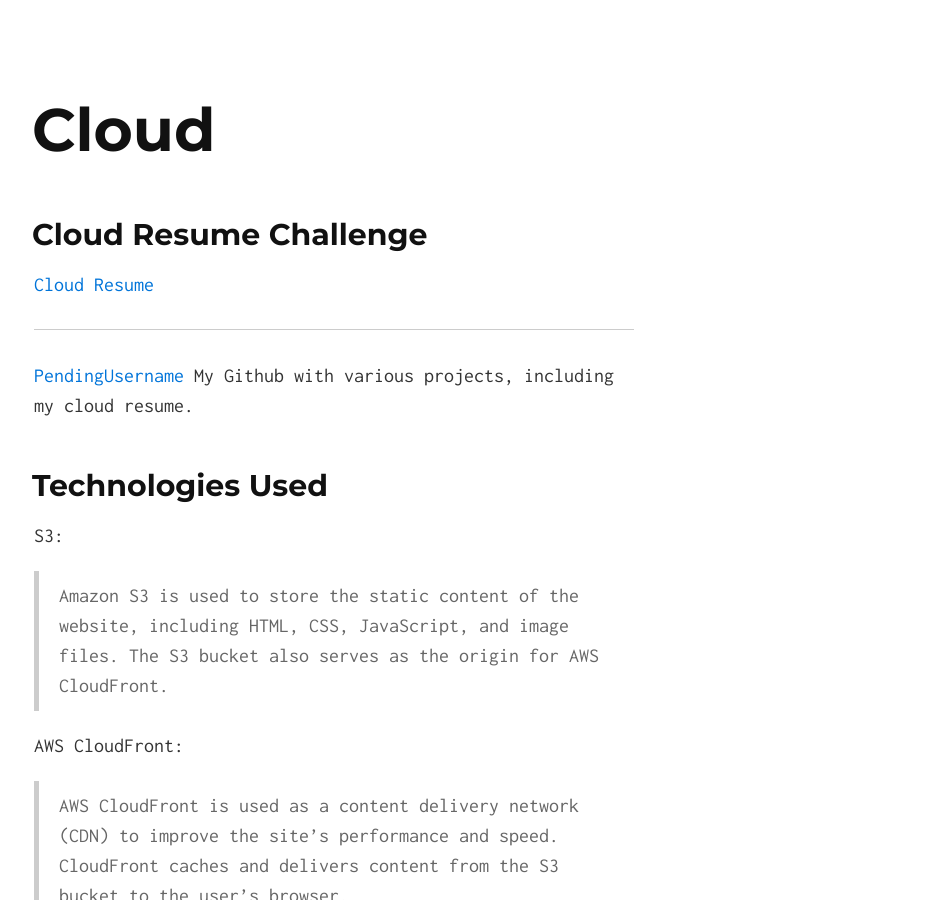
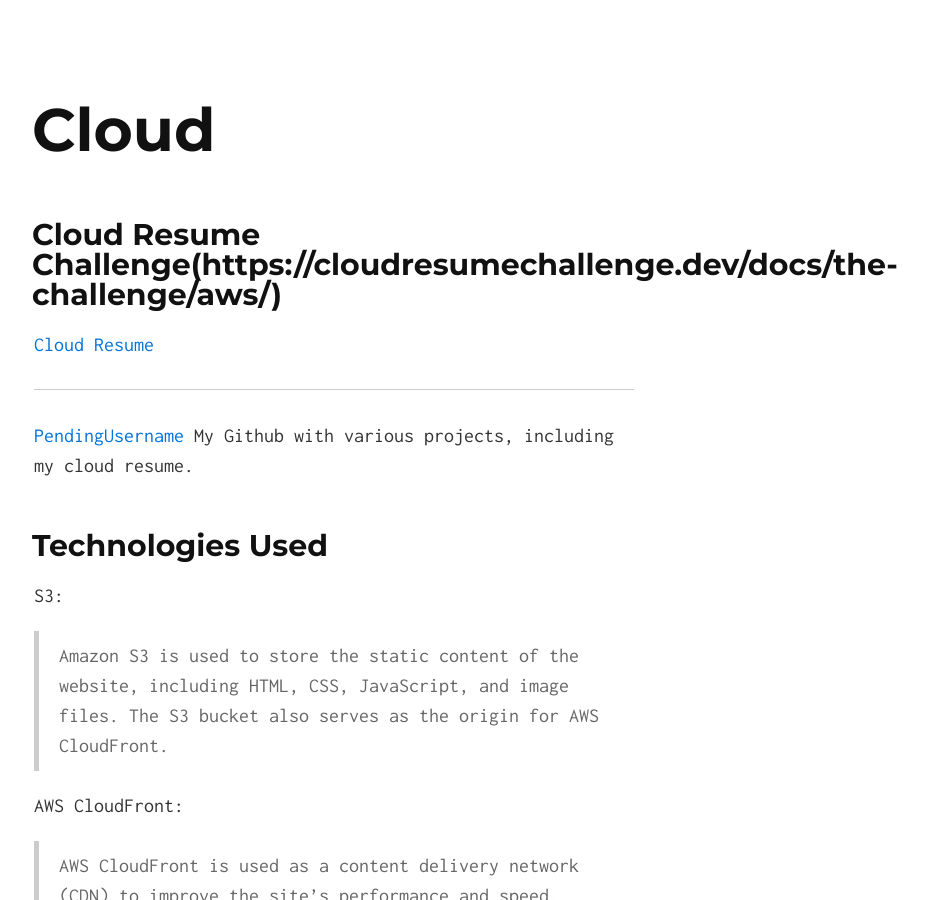
Before and after one commit to PendingUsername/PendingUsername.github.io, a Jekyll site: the page built from index.md, in a window 1280 px wide and 900 px high. Shown: the whole window, without its empty margins (306-1234 px from the left). Built offline with Jekyll 4.4.1, drawn with Linux system fonts in a browser that asks for light colours; our own code applies the rules of GitHub Pages for plain Markdown files; part of the change alters nothing that is shown.

Commit message:
Update index.md

```diff
--- a/index.md
+++ b/index.md
@@ -2,7 +2,7 @@
 layout: default
 ---
 
-## Cloud Resume Challenge
+## Cloud Resume Challenge(https://cloudresumechallenge.dev/docs/the-challenge/aws/)
 
 [Cloud Resume](https://www.jc-resume.xyz/)
 
```
